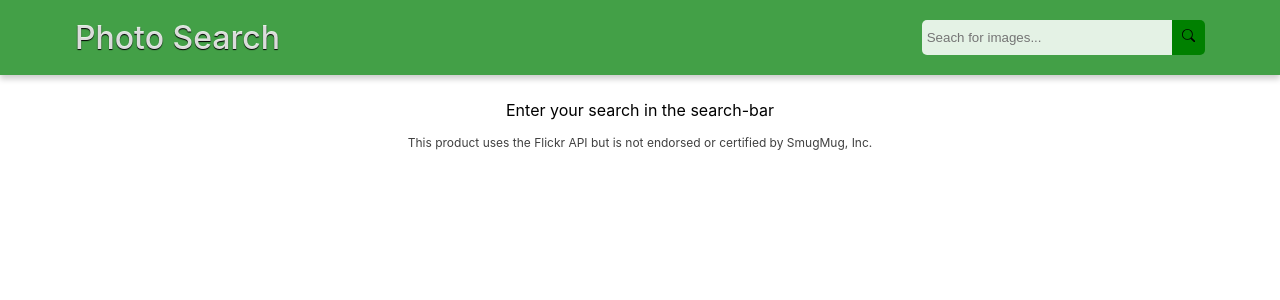
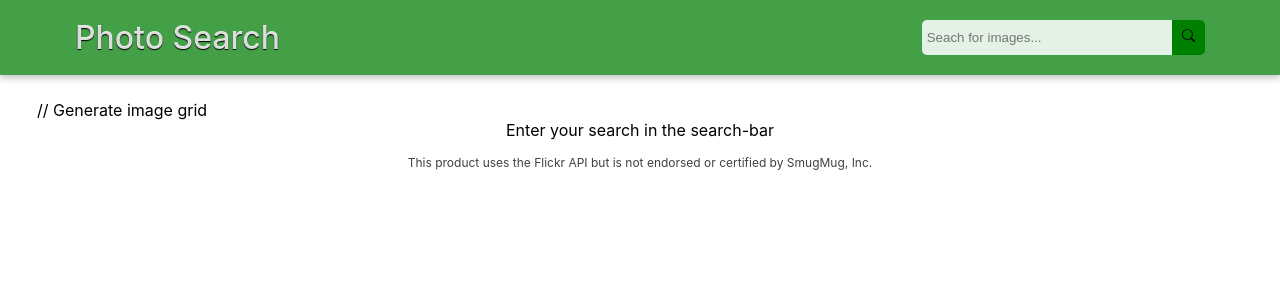
Before and after one commit to justinmarcusmiller/photos-app, a React (Create React App) app: page / in a window 1280 px wide. Shown: the top 300 px of the page. Built offline with nearby package versions, Linux system fonts and the light colour scheme.

Commit message:
Added some comments and did some code cleaning

```diff
--- a/src/App.js
+++ b/src/App.js
@@ -1,3 +1,4 @@
+// Imports
 import React, { useState, useEffect } from "react";
 import Header from "./components/Header/Header.jsx";
 import Navigation from "./components/Navigation/Navigation.jsx";
@@ -8,20 +9,20 @@ function App() {
   let [text, setText] = useState("");
   const [images, setImages] = useState([]);
   let [page, setPage] = useState(1);
-  let [bottomComponent, setBottomComponent] = useState('');
+  let [bottomComponent, setBottomComponent] = useState("");
+
+  // First part of API link
   const api =
     "https://www.flickr.com/services/rest/?method=flickr.photos.search&api_key=d333136e96d0d965f47b3f939d913fa8&text=";
+  // Second part of API link
   const api2 =
     "&safe_search=1&sort=relevance&content_type=1&extras=owner_name,url_l&per_page=25&format=json&nojsoncallback=1";
   useEffect(() => {
     if (text !== "") {
       fetch(api + text + "&page=" + page + api2)
         .then((res) => res.json())
-        //.then((data) => console.log(data.photos))
         .then((data) => setImages(data.photos.photo));
     }
-    //console.log("Rendering");
-    //console.log(images)
     if (text !== "") {
       setBottomComponent(
         <Navigation page={page} handlePageChange={handlePageChange} />
@@ -34,27 +35,26 @@ function App() {
   const handleSearch = (e) => {
     let searchInput = document.getElementById("searchTermInput");
     e.preventDefault();
-    //console.log(e);
     setText(searchInput.value);
   };
 
   const handlePageChange = (direction) => {
     if (direction === "forward") {
       setPage((page += 1));
-      //console.log(page);
     } else if (direction === "back" && page > 1) {
       setPage((page -= 1));
-      //console.log(page);
     }
   };
-
 
   return (
     <div className="App">
       <Header handleSearch={handleSearch} />
       <ImageGrid images={images} />
       {bottomComponent}
-      <p id="disclaimer">This product uses the Flickr API but is not endorsed or certified by SmugMug, Inc.</p>
+      <p id="disclaimer">
+        This product uses the Flickr API but is not endorsed or certified by
+        SmugMug, Inc.
+      </p>
     </div>
   );
 }
--- a/src/components/ImageGrid/ImageGrid.jsx
+++ b/src/components/ImageGrid/ImageGrid.jsx
@@ -5,6 +5,7 @@ import './ImageGrid.css';
 const ImageGrid = (props) => {
   return (
     <div id="ImageGrid">
+      // Generate image grid
       {props.images.map((image) => {
         return (
           <ImageCard
--- a/src/components/Navigation/Navigation.jsx
+++ b/src/components/Navigation/Navigation.jsx
@@ -1,6 +1,6 @@
 import React from "react";
 import './Navigation.css';
-//TODO: Style Nav
+
 export default function Navigation(props) {
   return (
     <nav id="navigation">
```
